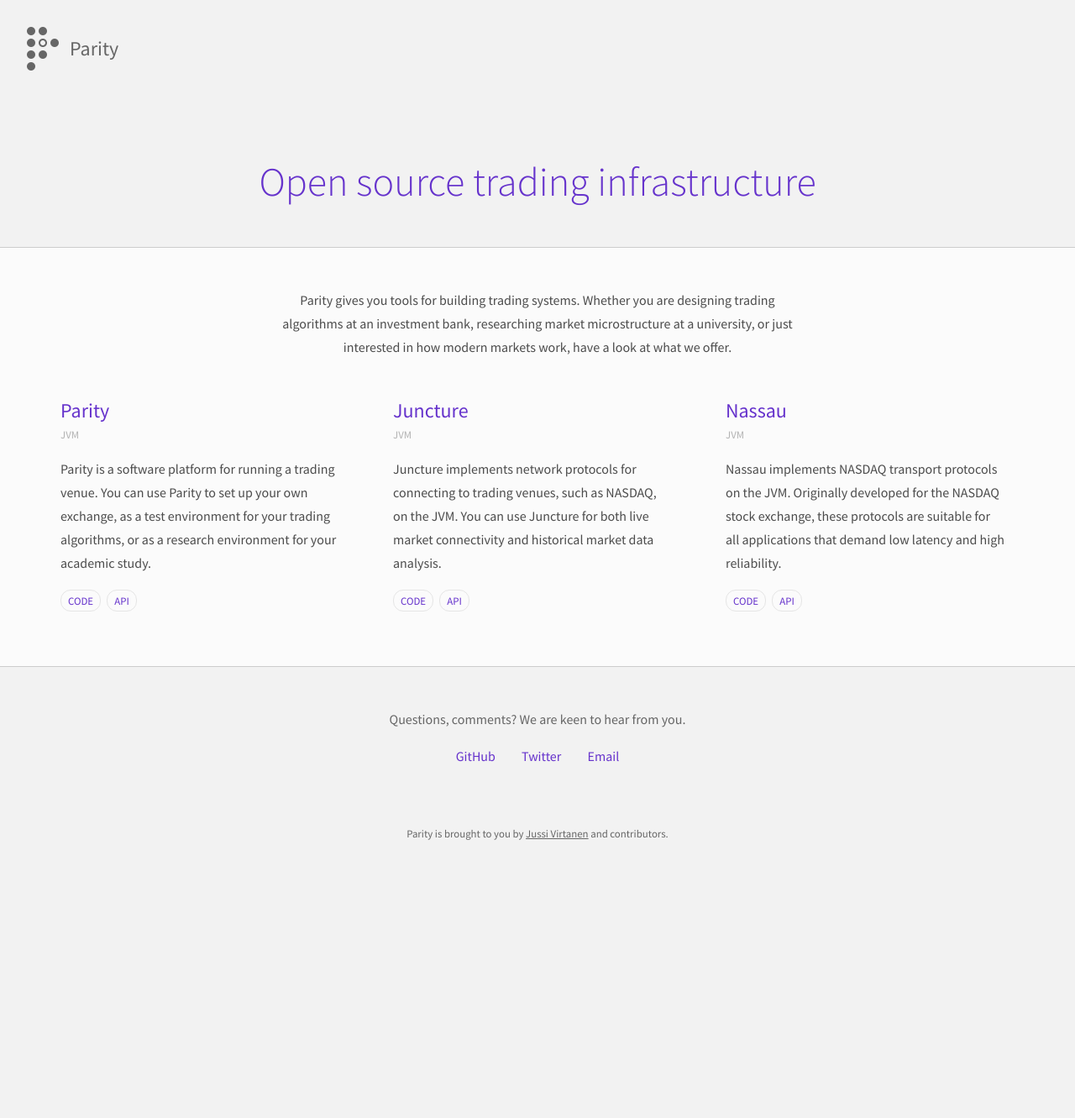
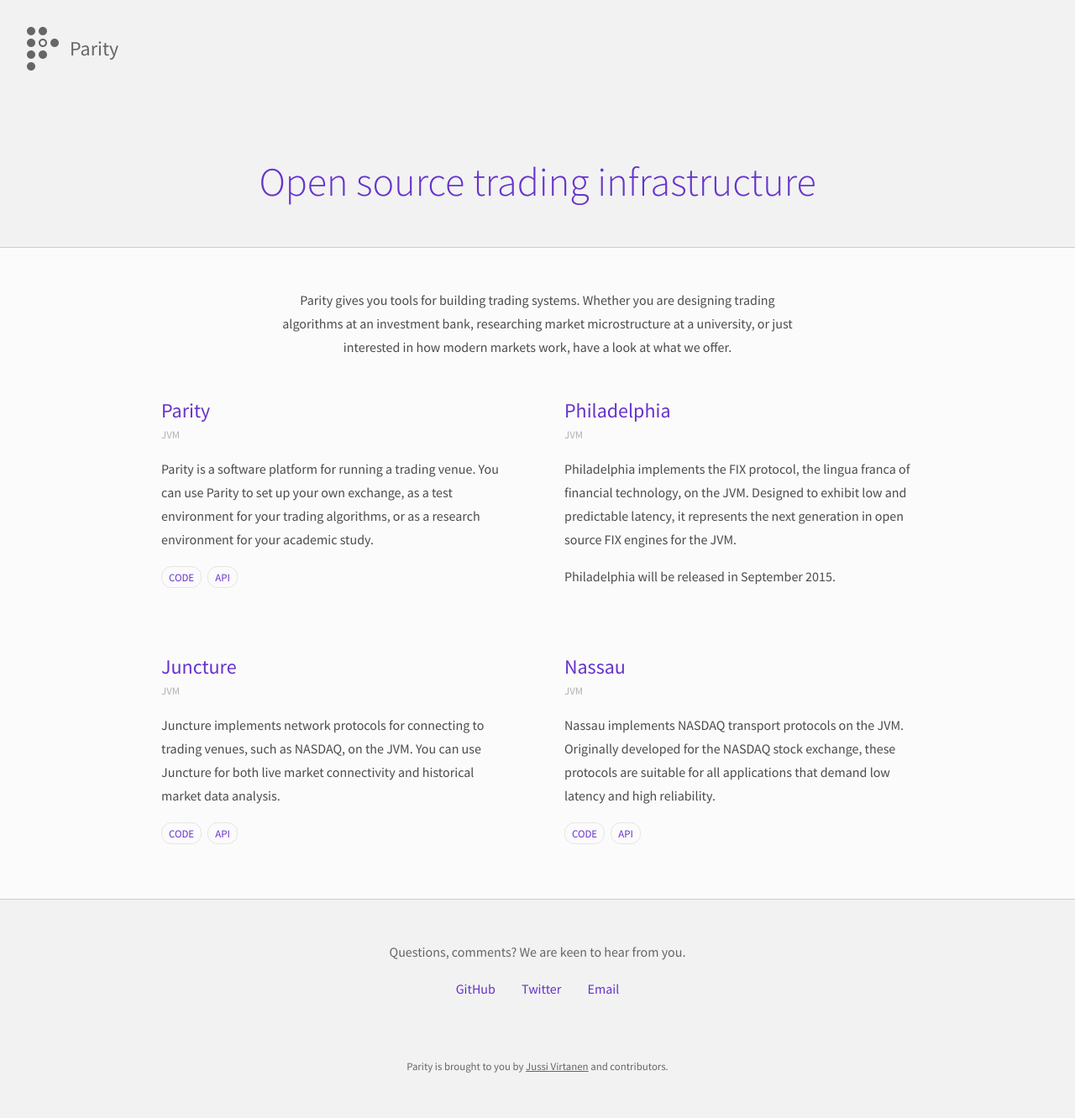
Before and after one commit to paritytrading/paritytrading.github.io, a Jekyll site: the page built from index.html, in a window 1280 px wide. Shown: the whole page at 84% size. Built offline with Jekyll 4.4.1, drawn with Linux system fonts in a browser that asks for light colours; before the commit the page ends 1054 px from its top, so only the background shows below that.

Commit message:
Add Philadelphia

```diff
--- a/index.html
+++ b/index.html
@@ -31,6 +31,17 @@
         <li><a href="http://api.paritytrading.com/parity/latest">API</a></li>
       </ul>
     </div>
+    <div>
+      <h3>Philadelphia</h3>
+      <p class="platform">JVM</p>
+      <p>Philadelphia implements the FIX protocol, the lingua franca of
+        financial technology, on the JVM. Designed to exhibit low and
+        predictable latency, it represents the next generation in open
+        source FIX engines for the JVM.</p>
+      <p>Philadelphia will be released in September 2015.</p>
+    </div>
+  </div>
+  <div class="components clearfix">
     <div>
       <h3>Juncture</h3>
       <p class="platform">JVM</p>
--- a/stylesheets/default.css
+++ b/stylesheets/default.css
@@ -88,7 +88,7 @@
 
 div.components {
   margin: 0 auto;
-  max-width: 75em;
+  max-width: 60em;
 }
 
 div.components div {
@@ -96,7 +96,7 @@
   float: left;
   margin: 0;
   padding: 2em;
-  width: 33%;
+  width: 50%;
 }
 
 @media (max-width: 820px) {
```
